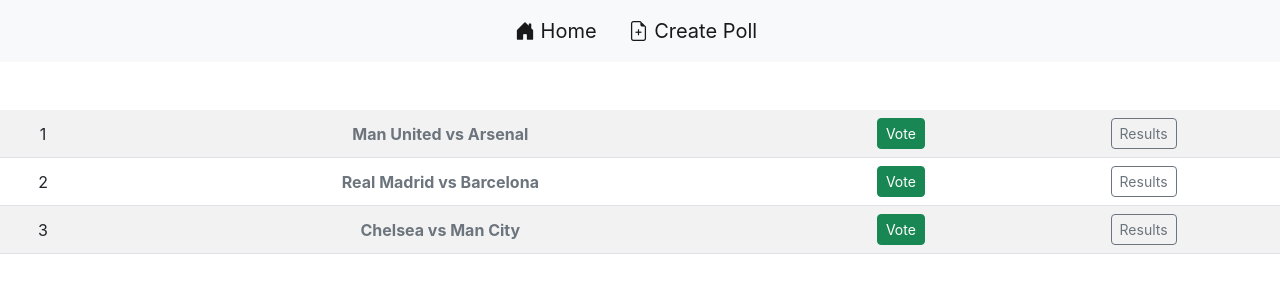
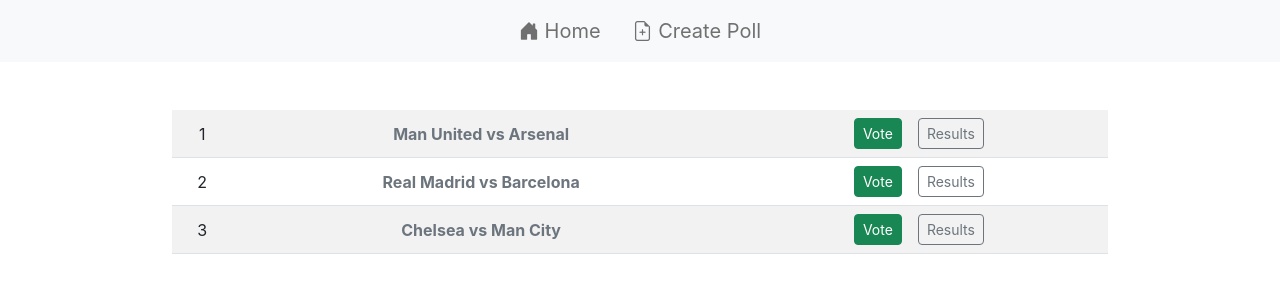
Before and after one commit to nxoo/Polls-App-React, a React (Create React App) app: page / in a window 1280 px wide. Shown: the top 300 px of the page. Built offline with nearby package versions, Linux system fonts and the light colour scheme; data requests are answered from the project's data file.

Commit message:
Navbar router & minor changes

```diff
--- a/src/components/navbar.js
+++ b/src/components/navbar.js
@@ -1,7 +1,11 @@
 import React from "react";
+import { useNavigate } from "react-router-dom"
 import {Outlet} from "react-router-dom"
 
+
 function Navbar() {
+    let navigate = useNavigate()
+
     return (
         <div>
             <nav className="navbar navbar-expand bg-light fs-5 mb-sm-5 mb-3">
@@ -14,22 +18,30 @@
                     <div className="collapse navbar-collapse" id="navbarSupportedContent">
                         <ul className="navbar-nav mx-auto mb-2 mb-lg-0">
                             <li className="nav-item mx-2">
-                                <a className="nav-link ps-0 active" aria-current="page" href="/">
+                                <button
+                                    className="nav-link bg-light border-0"
+                                    onClick={() => navigate("/")}
+                                >
                                     <i className="bi bi-house-door-fill"></i>{' '}
                                     Home
-                                </a>
+                                </button>
                             </li>
                             <li className="nav-item mx-2">
-                                <a className="nav-link active" aria-current="page" href="/new-poll">
+                                <button
+                                    className="nav-link bg-light border-0"
+                                    onClick={() => navigate("/newPoll")}
+                                >
                                     <i className="bi bi-file-earmark-plus"></i>{' '}
                                     Create Poll
-                                </a>
+                                </button>
                             </li>
                         </ul>
                     </div>
                 </div>
             </nav>
-            <Outlet/>
+            <div className="container col-sm-9">
+                <Outlet/>
+            </div>
         </div>
     )
 }
--- a/src/components/polls.js
+++ b/src/components/polls.js
@@ -1,7 +1,9 @@
 import React, {useEffect, useState} from "react";
+import {useNavigate} from "react-router-dom";
 
 function Polls() {
     let [polls, setPolls] = useState([])
+    let navigate = useNavigate()
     let url = 'http://localhost:8000/polls/'
 
     useEffect(() => {
@@ -10,23 +12,23 @@
             .then(data => setPolls(data))
     }, [])
 
-    if (polls.length === 0) {
-        return <div>There are no polls, be the first to create one.</div>
-    }
-
     return (
         <div className="table-responsive">
-            <table className="table table-striped">
+            <table className="table table-striped text-nowrap">
                 <tbody>
                 {polls.map(poll => (
                     <tr className="py-5" key={poll.id}>
                         <td>{poll.id}</td>
                         <td className="fw-bold text-secondary">{poll.poll}</td>
-                        <td>
-                            <a className="btn btn-success btn-sm text-white" href="#">Vote</a>
-                        </td>
-                        <td>
-                            <a className="btn btn-outline-secondary btn-sm" href="#">Results</a>
+                        <td className="">
+                            <button
+                                className="btn btn-success btn-sm text-white mx-2"
+                                onClick={() => navigate('/vote')}>Vote
+                            </button>
+                            <button
+                                className="btn btn-outline-secondary btn-sm mx-2"
+                                onClick={() => navigate('/results')}>Results
+                            </button>
                         </td>
                     </tr>
                 ))}
```
Also changed, not shown: src/components/poll.js (deleted).
